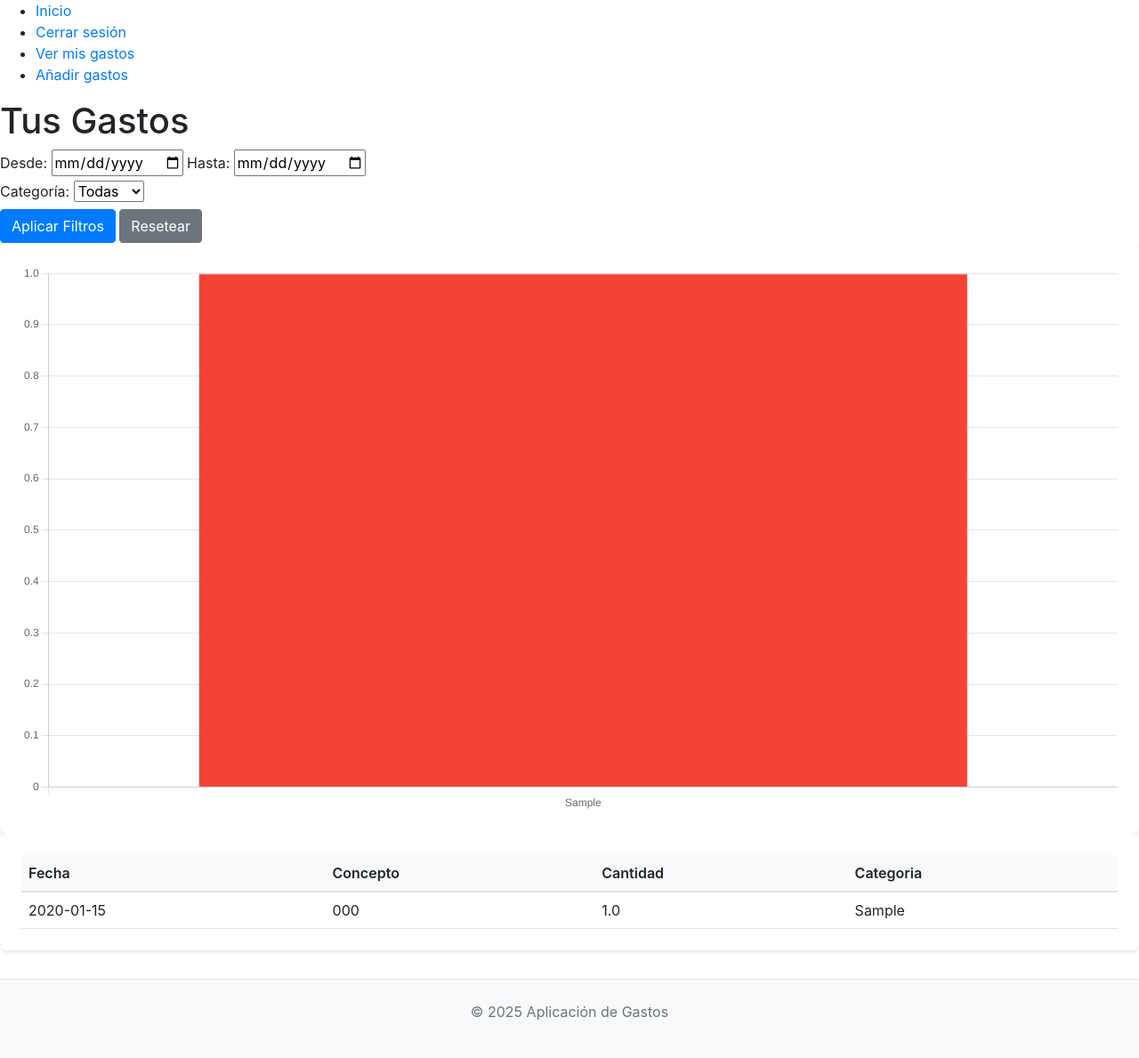
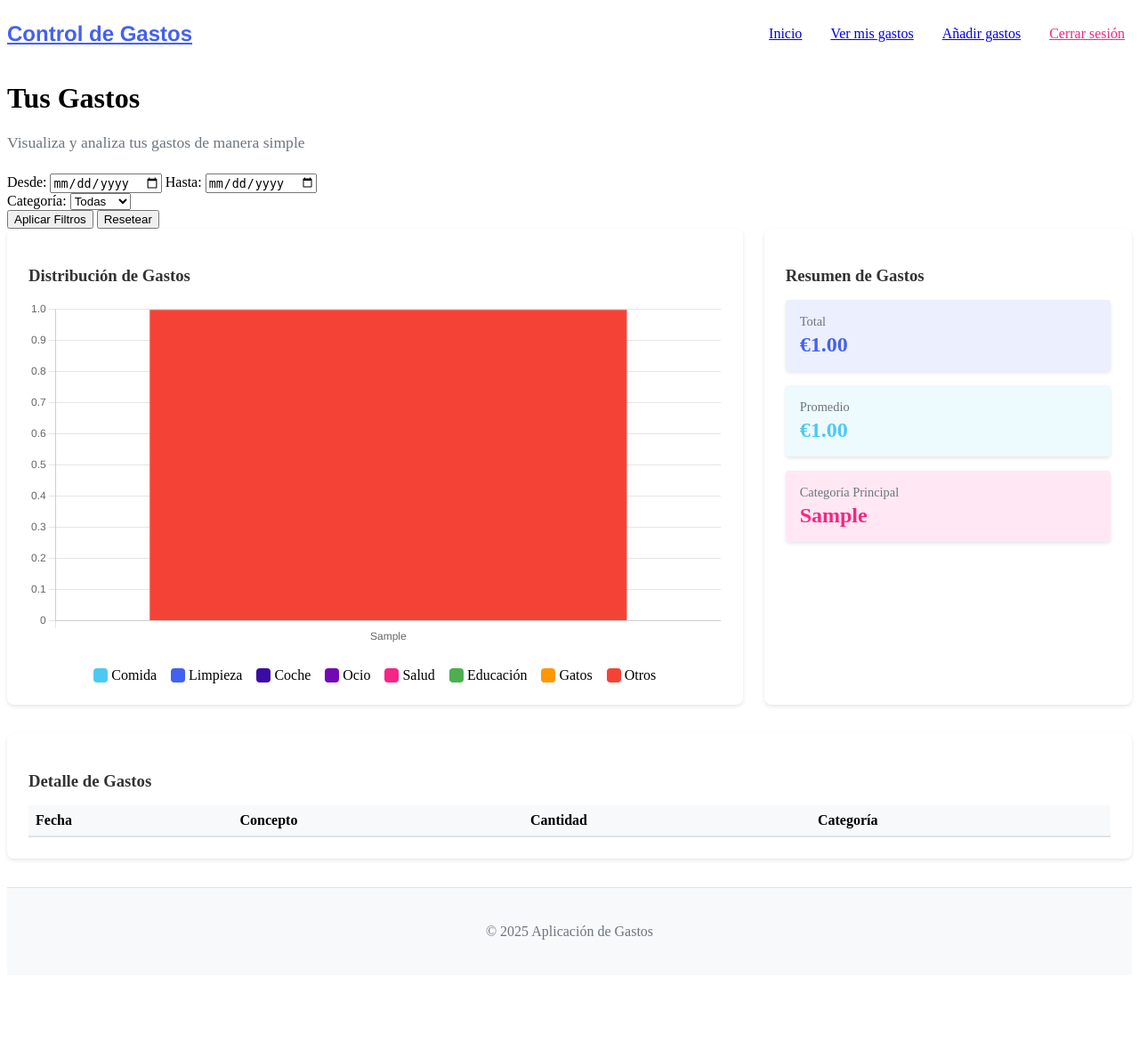
Before and after one commit to sergiolm96/AppGastos, a Flask app: page /api/gastos in a window 1280 px wide. Shown: the whole page at 89% size. After the commit the page ends 1056 px from the top, so only its background shows below. Run offline with Flask 3, Linux system fonts and the light colour scheme; a user stored in the database is signed in; tables that the repository leaves empty hold one stand-in row (values such as "Sample post"); lists and menus that the app fills with data are empty; some libraries are stand-ins or nearby versions.

Commit message:
Mejora de la visualización del grafico

```diff
--- a/src/charts/expense_chart.ts
+++ b/src/charts/expense_chart.ts
@@ -145,7 +145,6 @@ export function createExpenseChart(canvas: HTMLCanvasElement, expenses: Expense[
           }
         }
       },
-      cutout: '60%'
     }
   });
 }
--- a/templates/base.html
+++ b/templates/base.html
@@ -4,13 +4,17 @@
     <meta charset="UTF-8">
     <meta name="viewport" content="width=device-width, initial-scale=1.0">
     <title>Aplicación de Gastos</title>
-    <link href="https://stackpath.bootstrapcdn.com/bootstrap/4.5.2/css/bootstrap.min.css" rel="stylesheet">
+    <!-- Fuentes modernas -->
+    <link rel="preconnect" href="https://fonts.googleapis.com">
+    <link rel="preconnect" href="https://fonts.gstatic.com" crossorigin>
+    <link href="https://fonts.googleapis.com/css2?family=Inter:wght@400;500;600;700&family=Poppins:wght@400;500;600;700&display=swap" rel="stylesheet">
+    <!-- Eliminamos Bootstrap para usar nuestros propios estilos -->
     <link rel="stylesheet" href="{{ url_for('static', filename='css/styles.css') }}">
 </head>
 <body>
     {% with messages = get_flashed_messages(with_categories=true) %}
         {% if messages %}
-            <div class="flash-messages">
+            <div class="flash-messages container">
                 {% for category, message in messages %}
                 <div class="alert alert-{{ category }} alert-dismissible fade show" role="alert">
                     {{ message }}
@@ -24,30 +28,39 @@
         {% endif %}
     {% endwith %}
     <header>
-        <nav>
-            <ul>
+        <div class="container">
+            <nav class="main-nav">
+                <div class="logo">
+                    <a href="{{ url_for('index') }}">Control de Gastos</a>
+                </div>
+                <ul class="nav-links">
                     {% if current_user.is_authenticated %}
                         <!-- Si el usuario está logeado -->
                         <li><a href="{{ url_for('index') }}">Inicio</a></li>
-                    <li><a href="{{ url_for('auth.logout') }}">Cerrar sesión</a></li>
                         <li><a href="{{ url_for('expenses.see_expenses') }}">Ver mis gastos</a></li>
                         <li><a href="{{ url_for('expenses.add_expense') }}">Añadir gastos</a></li>
+                        <li><a href="{{ url_for('auth.logout') }}" class="nav-logout">Cerrar sesión</a></li>
                     {% else %}
                         <!-- Si el usuario no está logeado -->
                         <li><a href="{{ url_for('auth.login') }}">Iniciar sesión</a></li>
-                    <li><a href="{{ url_for('auth.register_user') }}">Registrarse</a></li>
+                        <li><a href="{{ url_for('auth.register_user') }}" class="nav-signup">Registrarse</a></li>
                     {% endif %}
                 </ul>
             </nav>
-
+        </div>
     </header>
 
-    <main>
+    <main class="container">
         {% block content %}{% endblock %}
     </main>
 
     <footer>
+        <div class="container">
             <p>&copy; 2025 Aplicación de Gastos</p>
+        </div>
     </footer>
+
+    <!-- Scripts necesarios -->
+    <script src="https://cdn.jsdelivr.net/npm/chart.js"></script>
 </body>
 </html>
--- a/templates/see_expenses.html
+++ b/templates/see_expenses.html
@@ -1,6 +1,9 @@
 {% extends "base.html" %}
 {% block content %}
+<div class="page-header">
     <h1>Tus Gastos</h1>
+    <p class="subtitle">Visualiza y analiza tus gastos de manera simple</p>
+</div>
 
 <div class="filter-controls">
     <div class="date-filters">
@@ -21,20 +24,82 @@
         </select>
     </div>
 
+    <div class="filter-actions">
         <button id="aplicar-filtros" class="btn btn-primary">Aplicar Filtros</button>
         <button id="resetear-filtros" class="btn btn-secondary">Resetear</button>
     </div>
+</div>
 
+<div class="dashboard-grid">
     <div class="chart-container">
+        <h3>Distribución de Gastos</h3>
         {% if gastos %}
             <!-- Usamos data-attribute para pasar los datos a TypeScript -->
             <canvas id="grafico-gastos" data-gastos="{{ gastos | tojson | safe | replace('\"', '"') }}"></canvas>
+
+            <div class="chart-legend">
+                <div class="chart-legend-item">
+                    <span class="chart-legend-color category-1"></span>
+                    <span>Comida</span>
+                </div>
+                <div class="chart-legend-item">
+                    <span class="chart-legend-color category-2"></span>
+                    <span>Limpieza</span>
+                </div>
+                <div class="chart-legend-item">
+                    <span class="chart-legend-color category-3"></span>
+                    <span>Coche</span>
+                </div>
+                <div class="chart-legend-item">
+                    <span class="chart-legend-color category-4"></span>
+                    <span>Ocio</span>
+                </div>
+                <div class="chart-legend-item">
+                    <span class="chart-legend-color category-5"></span>
+                    <span>Salud</span>
+                </div>
+                <div class="chart-legend-item">
+                    <span class="chart-legend-color category-6"></span>
+                    <span>Educación</span>
+                </div>
+                <div class="chart-legend-item">
+                    <span class="chart-legend-color category-7"></span>
+                    <span>Gatos</span>
+                </div>
+                <div class="chart-legend-item">
+                    <span class="chart-legend-color category-8"></span>
+                    <span>Otros</span>
+                </div>
+            </div>
         {% else %}
+            <div class="empty-state">
                 <p>No hay gastos registrados para mostrar.</p>
+                <a href="{{ url_for('expenses.add_expense') }}" class="btn btn-primary">Añadir gasto</a>
+            </div>
         {% endif %}
     </div>
 
+    <div class="expenses-summary">
+        <h3>Resumen de Gastos</h3>
+        <div class="summary-cards">
+            <div class="summary-card total">
+                <div class="summary-title">Total</div>
+                <div class="summary-value" id="total-gastos">€0.00</div>
+            </div>
+            <div class="summary-card average">
+                <div class="summary-title">Promedio</div>
+                <div class="summary-value" id="promedio-gastos">€0.00</div>
+            </div>
+            <div class="summary-card top-category">
+                <div class="summary-title">Categoría Principal</div>
+                <div class="summary-value" id="categoria-principal">-</div>
+            </div>
+        </div>
+    </div>
+</div>
+
 <div class="expenses-list">
+    <h3>Detalle de Gastos</h3>
     {% if gastos %}
         <table>
             <thead>
@@ -42,25 +107,20 @@
                     <th>Fecha</th>
                     <th>Concepto</th>
                     <th>Cantidad</th>
-                    <th>Categoria</th>
+                    <th>Categoría</th>
                 </tr>
             </thead>
             <tbody id="gastos-tabla">
-                {% for gasto in gastos %}
-                <tr>
-                    <td>{{ gasto.fecha }}</td>
-                    <td>{{ gasto.descripcion }}</td>
-                    <td>{{ gasto.cantidad }}</td>
-                    <td>{{ gasto.categoria }}</td>
-                </tr>
-                {% endfor %}
+                <!-- La tabla se generará dinámicamente con JavaScript -->
             </tbody>
         </table>
+    {% else %}
+        <div class="empty-state">
+            <p>No hay gastos registrados para mostrar.</p>
+        </div>
     {% endif %}
 </div>
 
-<!-- Incluir Chart.js antes de tu script -->
-<script src="https://cdn.jsdelivr.net/npm/chart.js"></script>
 <!-- Incluir el script compilado de TypeScript -->
 <script type="module" src="{{ url_for('static', filename='js/main.js') }}"></script>
 {% endblock %}
```
Lines whose indentation alone changed are shown as unchanged.
